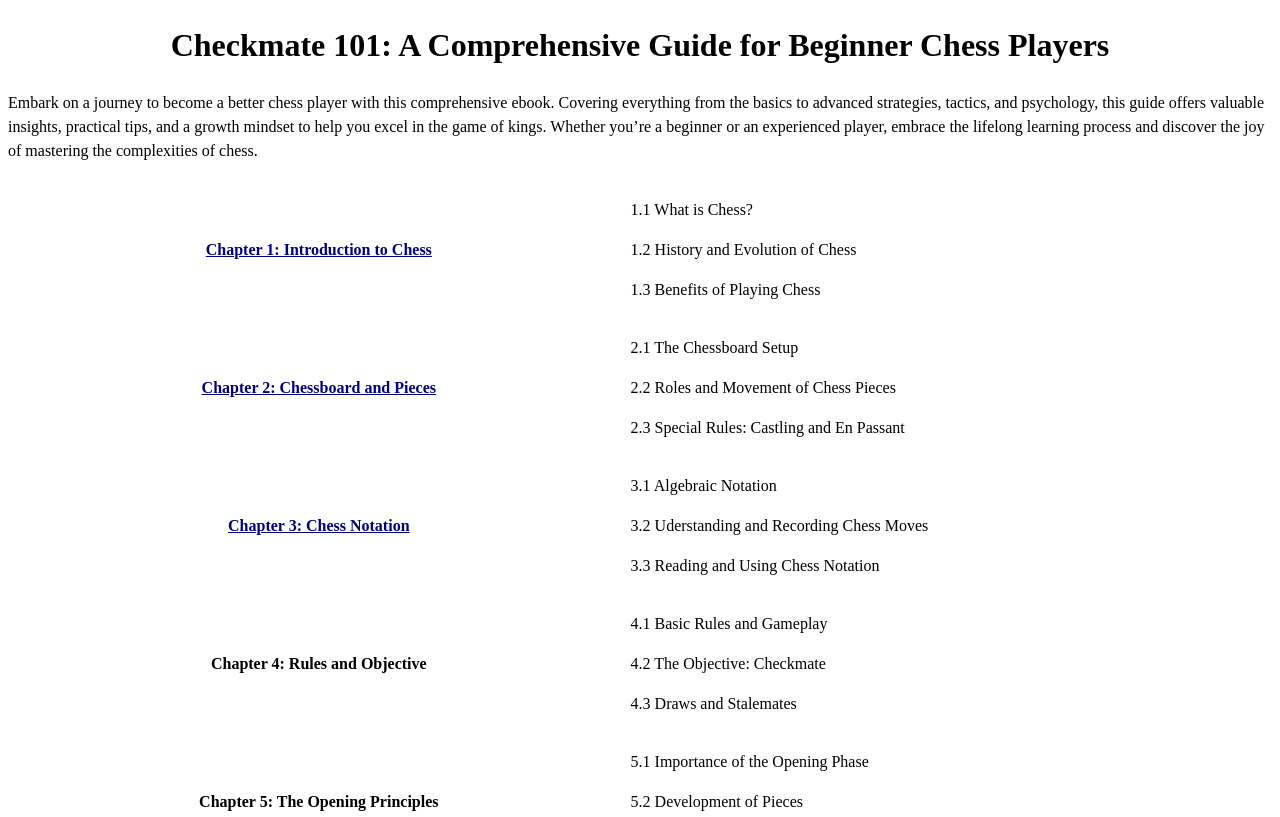
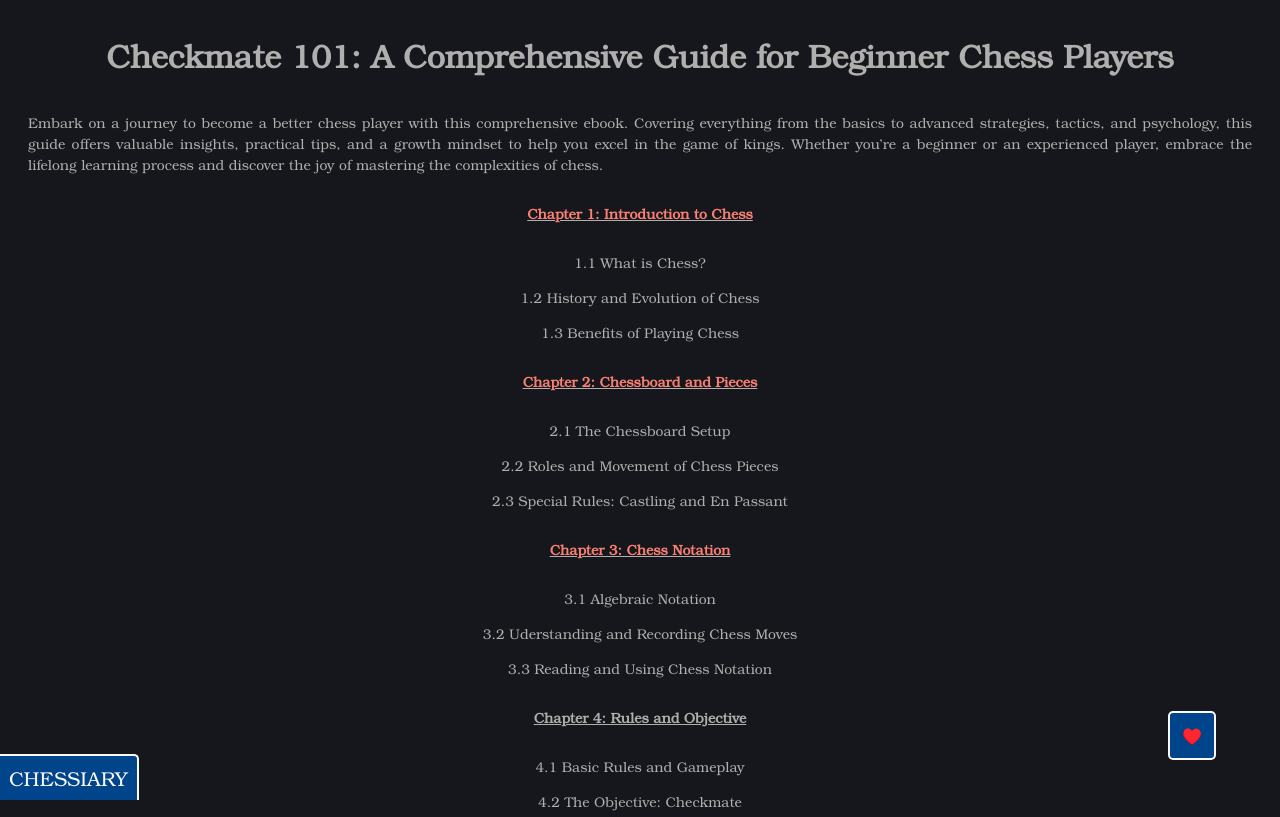
Before and after one commit to chessiary/chessiary.github.io, a plain HTML site: page index.html in a window 1280 px wide. Shown: the top 817 px of the page. Drawn offline with Linux system fonts and the light colour scheme.

Commit message:
Add files via upload

```diff
--- a/index.html
+++ b/index.html
@@ -8,8 +8,8 @@
 	<meta property="og:title" content="Checkmate 101: A Comprehensive Guide for Beginner Chess Players">
 	<meta property="og:description" content="Learn and master the game of chess with this comprehensive ebook! From the basics of chess to advanced strategies, tactics, and psychology, this guide covers everything you need to become a better chess player. Whether you're a beginner or an experienced player, discover valuable insights, practical tips, and a growth mindset to excel in the game of kings.">
 	<title>Checkmate 101: A Comprehensive Guide for Beginner Chess Players | Chessiary</title>
-	<link rel="stylesheet" type="text/css" href="../css/style.css">
-	<script type="text/javascript" src="../js/script.js" defer></script>
+	<link rel="stylesheet" type="text/css" href="style.css">
+	<script type="text/javascript" src="script.js" defer></script>
 </head>
 <body lang="en-US" link="#000080" vlink="#800000" dir="ltr">
 <header>
--- /dev/null
+++ b/script.js
@@ -0,0 +1,65 @@
+
+	    // global variables
+	    let currenPath = window.location.pathname;
+
+	    let progressBarDiv = document.createElement('span');
+	     progressBarDiv.className = 'progress-bar';
+
+	    let notif = document.createElement('p');
+	    notif.className = 'notif';
+	    notif.innerText = "Your reading progress will be saved. You may come back later to continue reading if ever you want."
+
+	    window.addEventListener('scroll', () => {
+
+	        localStorage.setItem('scrollPosition_' + currenPath, window.scrollY);
+
+	        const windowHeight = window.innerHeight;
+
+            const fullHeight = document.documentElement.scrollHeight;
+
+            const scrolled = window.scrollY;
+
+            const progressWidth = (scrolled / (fullHeight - windowHeight)) * 100;
+
+              progressBarDiv.style.width = progressWidth + '%';
+	    });
+
+	    window.addEventListener('load', () => {
+
+	        // more content global variable
+	        let moreContent = document.getElementById('more-content');
+
+	        // ad
+	        let ad= document.createElement('a');
+	        ad.className = 'ad'
+    	    ad.innerText = '♥️'
+
+    	    ad.href = 'https://paypou.com/Ky5C/33730574';
+    	    ad.target = '_blank';
+
+	        // header
+	        let header = document.createElement('button')
+	        header.innerText = "Chessiary"
+	        header.className = "header";
+
+	        header.addEventListener('click', () => {
+	            window.scrollTo(0,0);
+	        });
+	        // save scroll position
+	        let scrollPosition = localStorage.getItem('scrollPosition_' + currenPath);
+
+	        if(scrollPosition){
+	            window.scrollTo(0, scrollPosition);
+	        }
+
+	        // hide notif
+	        setTimeout(() => {
+	            notif.style.display = "none";
+	        }, 3500);
+
+	        // append more content
+	        moreContent.append(header);
+	        moreContent.append(progressBarDiv);
+	        moreContent.append(notif);
+	        moreContent.append(ad);
+	    });
--- /dev/null
+++ b/style.css
@@ -0,0 +1,115 @@
+
+	    @font-face{
+	        font-family: Bookman;
+	        src: url('Bookman.otf');
+	        font-display: swap;
+	    }
+	    a{
+	        color: salmon;
+	        text-decoration: none;
+	    }
+	    a:visited{
+	        color: #AFAFAD;
+	    }
+	    *{
+	        box-sizing: border-box;
+	        font-family: Bookman;
+	        padding: 0px;
+	        margin: 0px;
+	    }
+	    body{
+	        margin: 0em 1.75em 0em 1.75em;
+	        padding-bottom: 7em;
+	        background: #16161D;
+	        color: #AFAFAD;
+	    }
+	    table tr{
+	        display: grid;
+	    }
+	    table tr p{
+	        text-align: center;
+	    }
+	    table tr strong{
+	        text-decoration: underline;
+	    }
+	    h1, h2, h3, h4, h5, h6, p, li{
+	        margin: 1em 0em 1em 0em;
+	        text-align: center;
+	    }
+	    h1{
+	        text-align: center;
+	    }
+	    p, li{
+	        word-break: break-word;
+	        text-align: justify;
+	        line-height: 1.5;
+	        font-size: 14px;
+	    }
+	    li{
+	        margin-left: 1em;
+	    }
+	    .ad{
+	        position: fixed;
+	        bottom: 5%;
+	        right: 5%;
+	        background: #00448C;
+	        color: #FAF9F6;
+            padding: 12px;
+	        border: 2px solid #FAF9F6;
+	        outline: none;
+	        border-radius: 5px;
+	        text-transform: uppercase;
+	    }
+	    .header{
+	        position: fixed;
+	        left: 0%;
+	        bottom: 0%;
+	        font-size: 1.25em;
+	        text-decoration: none;
+	        border-top-right-radius: 5px;
+	        border-top: 2px solid #FAF9F6;
+	        border-right: 2px solid #FAF9F6;
+	        border-left: none;
+	        border-bottom: none;
+	        outline: none;
+	        text-transform: uppercase;
+	        background: #00448C;
+	        color: #FAF9F6;
+	        padding: .75em;
+	        padding: .45em;
+	    }
+	    .progress-bar{
+	        height: 5px;
+            background-color: #AFAFAD;
+            position: fixed;
+            top: 0;
+            left: 0;
+            width: 0;
+	    }
+	    .notif{
+	        position: fixed;
+	        top: 50%;
+	        left: 50%;
+	        transition: all .3s ease-in;
+	        animation-name: fade;
+	        animation-direction: ease-in;
+	        animation-duration: .3s;
+	        transform: translate(-50%, -50%);
+	        border: 2px solid  #FAF9F6;
+	        text-align: center;
+	        color: #FAF9F6;
+	        width: 75%;
+	        border-radius: 5px;
+	        background: #00448C;
+	        padding: 1em;
+	    }
+	    @keyframes fade{
+	        0%{
+	            margin-top: -300px;
+	            opacity: 0;
+	        }
+	        100%{
+	            margin-top: 0px;
+	            opacity: 1;
+	        }
+	    }
```
